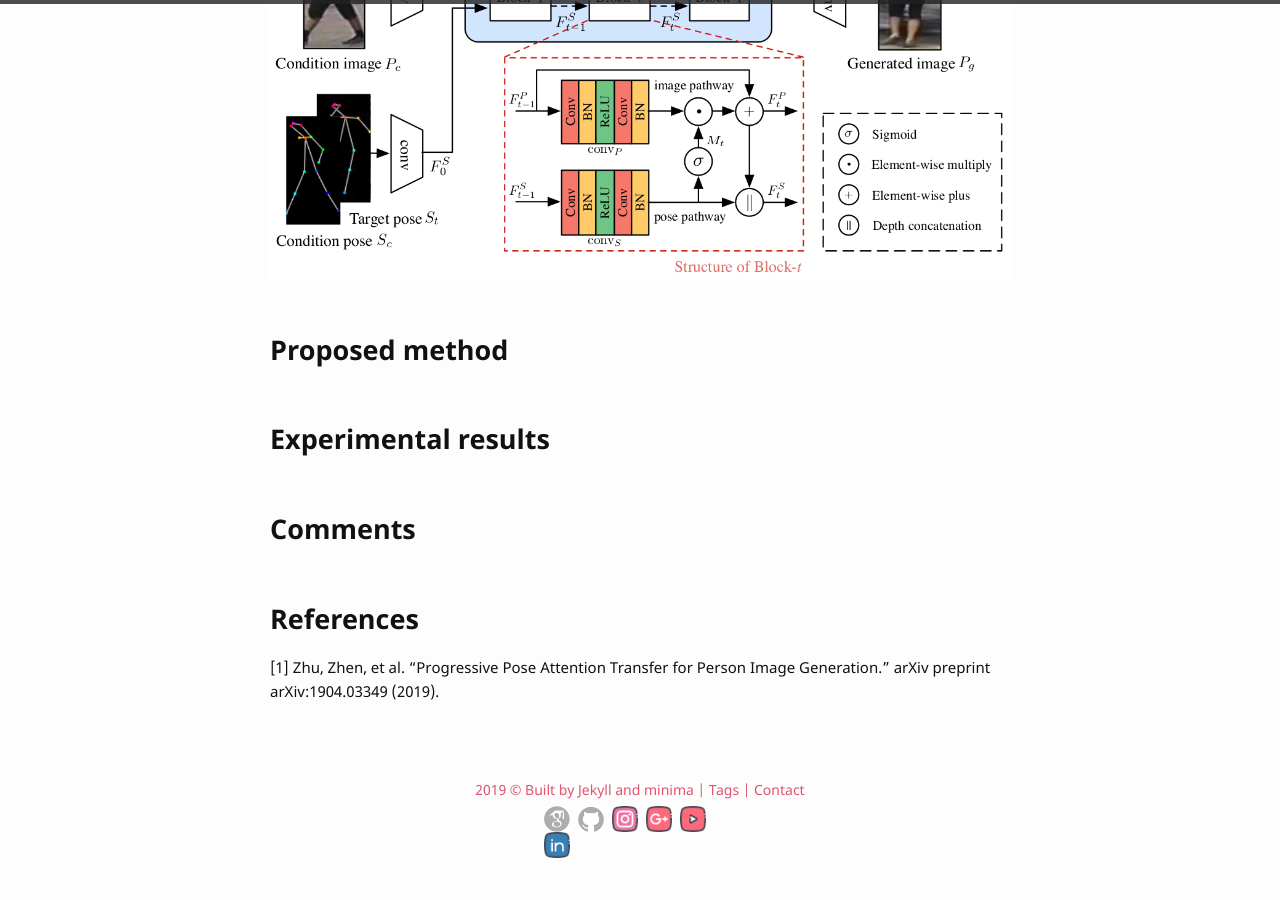
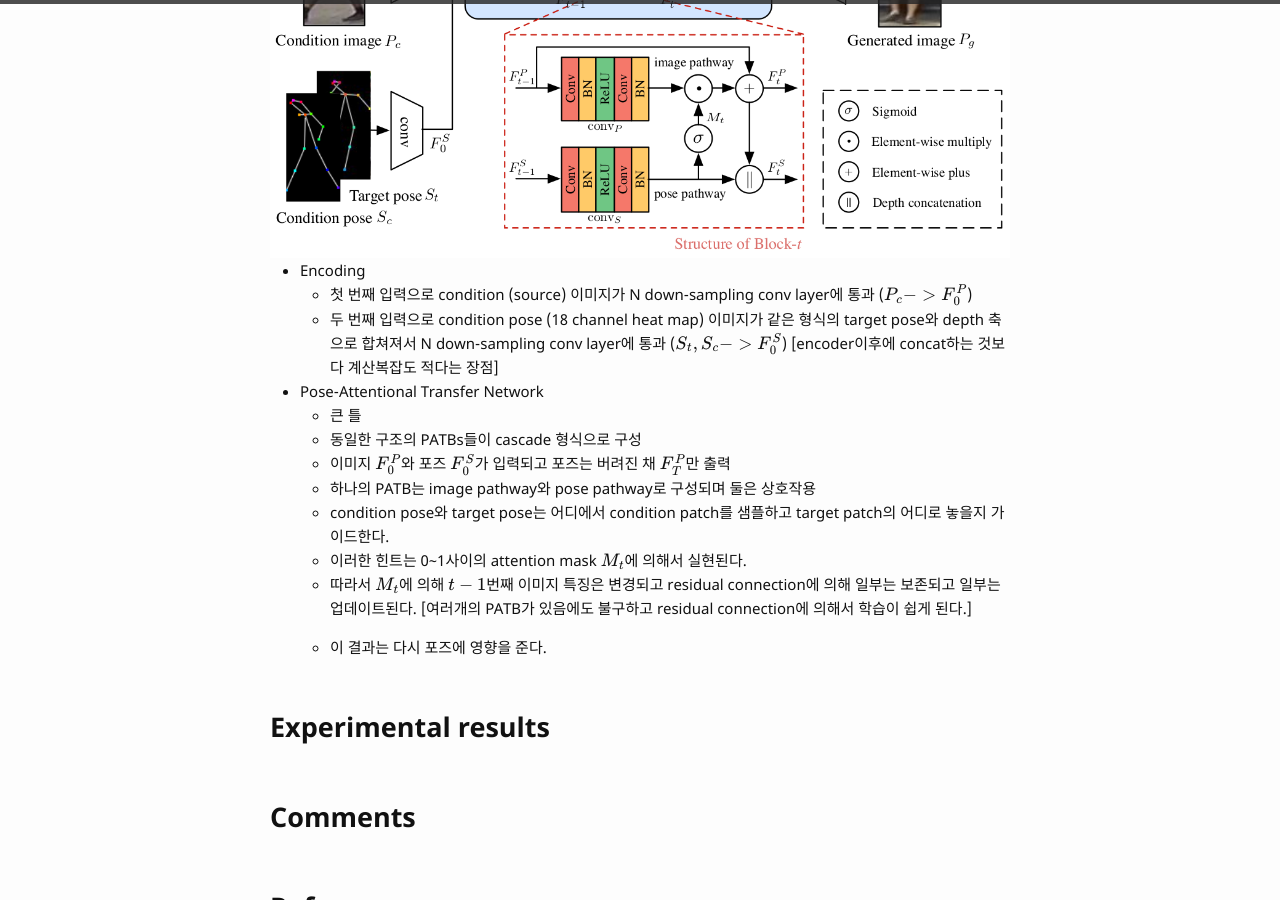
Before and after one commit to bismex/bismex.github.io, a Jekyll site: the page built from _posts/2019-05-21-PATB.md, in a window 1280 px wide and 900 px high, scrolled down 1035 px. Built offline with Jekyll 4.4.1, drawn with Linux system fonts in a browser that asks for light colours; formulas are drawn with MathJax 3; before the commit the page ends 1893 px from its top, so only the background shows below that; some of the changed text lies outside the part shown.

Commit message:
Update 2019-05-21-PATB.md

```diff
--- a/_posts/2019-05-21-PATB.md
+++ b/_posts/2019-05-21-PATB.md
@@ -28,8 +28,20 @@
 ![picture]({{ '/assets/images/PATB000.png' | relative_url }})
 {: style="width: 100%;" class="center"}
 
+- Encoding
+  - 첫 번째 입력으로 condition (source) 이미지가 N down-sampling conv layer에 통과 ($$P_c -> F_0^P$$)
+  - 두 번째 입력으로 condition pose (18 channel heat map) 이미지가 같은 형식의 target pose와 depth 축으로 합쳐져서 N down-sampling conv layer에 통과 ($${S_t, S_c} ->  F_0^S$$) [encoder이후에 concat하는 것보다 계산복잡도 적다는 장점]
+- Pose-Attentional Transfer Network
+  - 큰 틀
+  - 동일한 구조의 PATBs들이 cascade 형식으로 구성
+  - 이미지 $$F_0^P$$와 포즈 $$F_0^S$$가 입력되고 포즈는 버려진 채 $$F_T^P$$만 출력
+  - 하나의 PATB는 image pathway와 pose pathway로 구성되며 둘은 상호작용
+  - condition pose와 target pose는 어디에서 condition patch를 샘플하고 target patch의 어디로 놓을지 가이드한다.
+  - 이러한 힌트는 0~1사이의 attention mask $$M_t$$에 의해서 실현된다.
+  - 따라서 $$M_t$$에 의해 $$t-1$$번째 이미지 특징은 변경되고 residual connection에 의해 일부는 보존되고 일부는 업데이트된다. [여러개의 PATB가 있음에도 불구하고 residual connection에 의해서 학습이 쉽게 된다.]
 
-## Proposed method
+  - 이 결과는 다시 포즈에 영향을 준다.
+
 
 
 ## Experimental results
```
Also changed, not shown: other parts of _posts/2019-05-21-PATB.md (+1 -1 lines).
